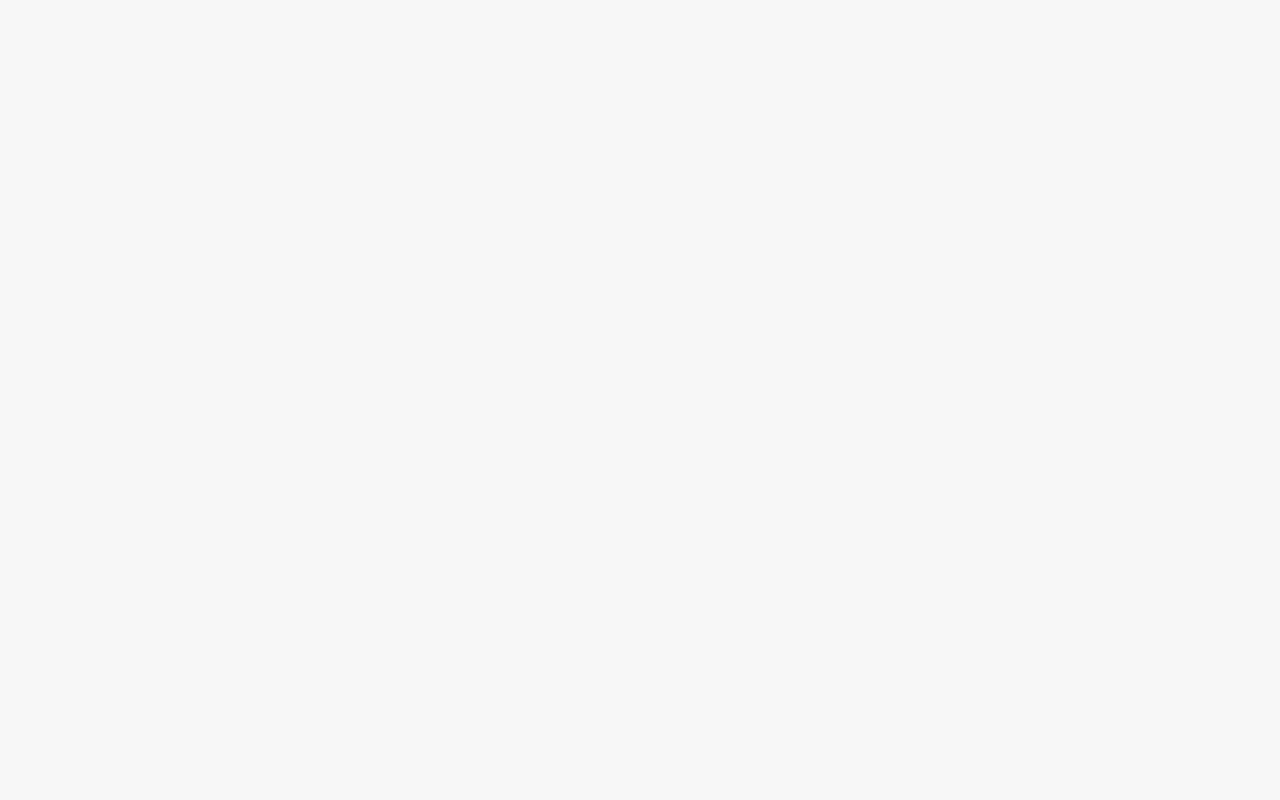
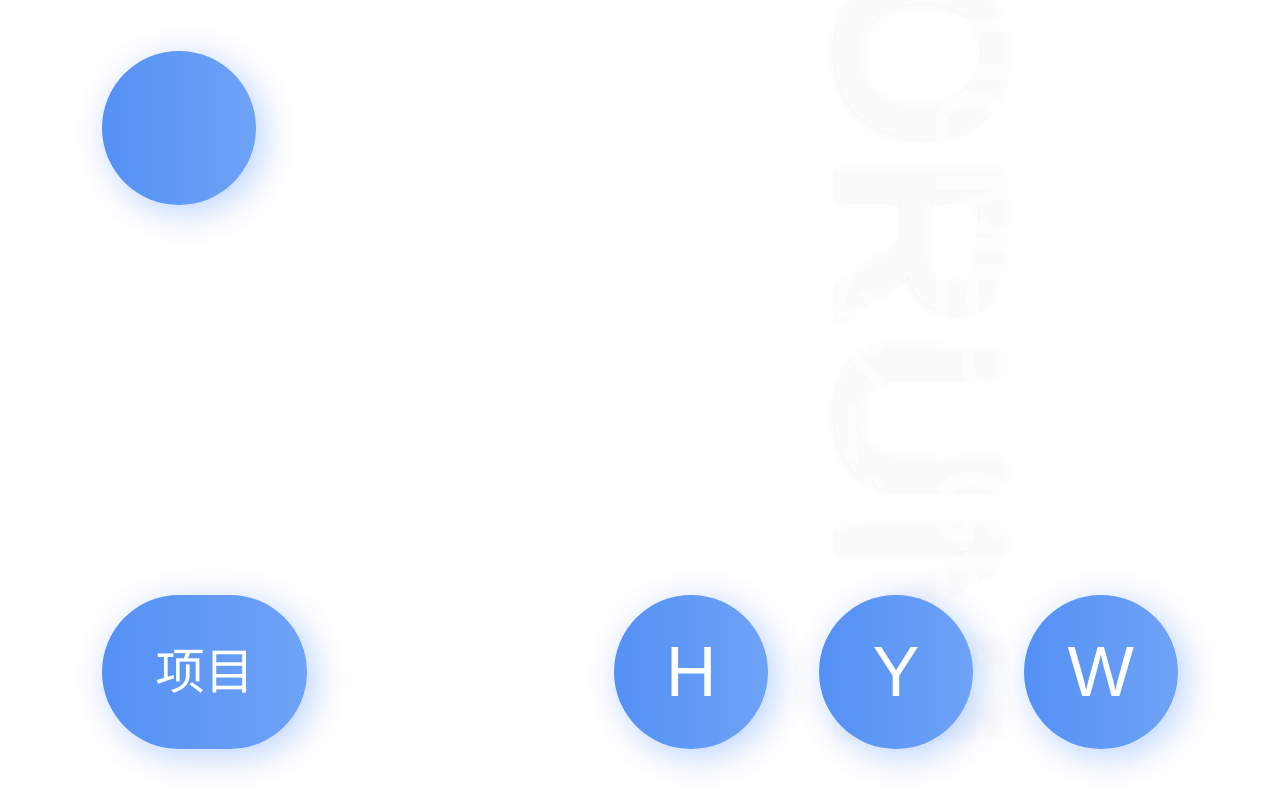
Before and after one commit to yoru-gh/yoyo, a Vue app: page / in a window 1280 px wide. Built offline with nearby package versions, Linux system fonts and the light colour scheme.

Commit message:
重构中

```diff
--- a/src/App.vue
+++ b/src/App.vue
@@ -1,9 +1,5 @@
 <template>
 	<div id="app">
-		<!-- <div id="nav">
-			<router-link to="/">Home</router-link>
-			<router-link to="/about">About</router-link>
-		</div> -->
 		<router-view/>
 	</div>
 </template>
--- a/src/views/Home.vue
+++ b/src/views/Home.vue
@@ -1,17 +1,264 @@
 <template>
 	<div class="main-box">
-		<!-- <img alt="Vue logo" src="../assets/logo.png"> -->
-		<!-- <HelloWorld msg="Welcome to Your Vue.js App"/> -->
-		<icon-sprite class="logo" icon-name="logo"/>
+		<div :class="['background',  { active: isActive }]">
+			<icon-sprite class="mat" icon-name="logo"/>
+			<icon-sprite class="logo" icon-name="logo"/>
+			<span class="title">YORUNI</span>
+			<span class="text">主页 HOMEPAGE <i>ホームページ</i></span>
+		</div>
+		<div class="content">
+			<router-link to="/">H</router-link>
+			<router-link to="/">Y</router-link>
+			<router-link to="/">W</router-link>
+			<router-link to="/">项目</router-link>
+		</div>
+		<a class="github" href="https://github.com/KazenoYoruni/KazenoYoruni.github.io" target="_blank">
+			<icon-sprite icon-name="github-line"/>
+		</a>
 	</div>
 </template>
 
 <style lang="less">
+@keyframes fadein {
+	0% {
+		opacity: .2;
+	}
+	100% {
+		opacity: 1;
+	}
+}
+@keyframes moveleft {
+	0% {
+		transform: translateX(-10vw);
+		opacity: .2;
+	}
+	100% {
+		transform: translateX(0);
+		opacity: 1;
+	}
+}
+@keyframes movetop {
+	0% {
+		transform: translateY(10vw);
+		opacity: .2;
+	}
+	100% {
+		transform: translateY(0);
+		opacity: 1;
+	}
+}
+@keyframes movebottom {
+	0% {
+		transform: translateY(-10vw);
+		opacity: .2;
+	}
+	100% {
+		transform: translateY(0);
+		opacity: 1;
+	}
+}
 .main-box {
-	.logo {
-		display: block;
-		width: 20vw;
-		height: 20vw;
+	width: 100vw;
+	height: 100vh;
+	overflow: hidden;
+	background: #fff;
+
+	.background {
+		position: relative;
+		width: 100vw;
+		height: 100vh;
+		overflow: hidden;
+
+		.mat{
+			position: absolute;
+			top: 50%;
+			left: 50%;
+			width: 180vw;
+			height: 180vw;
+			margin-top: -70vw;
+			margin-left: -60vw;
+			filter: blur(17vw);
+			transition: all .4s ease;
+			opacity: .2;
+
+			svg {
+				width: 170vw;
+				height: 170vw;
+			}
+		}
+
+		&.active {
+			.mat {
+				animation: fadein 5s ease forwards;
+			}
+
+			.logo {
+				animation: moveleft 6s ease forwards;
+			}
+
+			.title {
+				animation: movebottom 5s ease forwards;
+			}
+
+			.text {
+				animation: movetop 4s ease forwards;
+			}
+		}
+
+		&.motion {
+			.mat {
+				opacity: 1;
+			}
+
+			.logo {
+				transform: translateX(0);
+				opacity: 1;
+			}
+
+			.title {
+				transform: translateY(0);
+				opacity: 1;
+			}
+
+			.text {
+				transform: translateY(0);
+				opacity: 1;
+			}
+		}
+
+		.logo {
+			position: absolute;
+			bottom: 10vw;
+			left: 0;
+			width: 120vw;
+			height: 120vw;
+			margin-left: -24vw;
+			opacity: .2;
+			transform: translateX(-10vw);
+			transition: all .4s ease;
+
+			svg {
+				width: 120vw;
+				height: 120vw;
+			}
+		}
+
+		.title {
+			position: absolute;
+			top: 0;
+			right: 18vw;
+			width: 20vw;
+			height: 100%;
+			writing-mode: tb-rl;
+			text-align: center;
+			line-height: 20vw;
+			font-size: 7rem;
+			color: rgba(255,255,255,.6);
+			font-weight: 800;
+			text-indent: -20vw;
+			text-shadow: 2px 2px 10px rgba(0,0,0,.05);
+			-webkit-touch-callout: none;
+			-webkit-user-select: none;
+			user-select: none;
+			transform: translateY(10vw);
+			transition: all .4s ease;
+			opacity: .2;
+			/* -webkit-backface-visibility: hidden; */
+		}
+
+		.text {
+			position: absolute;
+			top: 0;
+			right: 9vw;
+			height: 100%;
+			writing-mode: tb-rl;
+			text-align: center;
+			line-height: 10vw;
+			font-size: 3rem;
+			color: rgba(255,255,255,.6);
+			font-weight: bold;
+			text-indent: 20vw;
+			-webkit-touch-callout: none;
+			-webkit-user-select: none;
+			user-select: none;
+			transform: translateY(10vw);
+			transition: all .4s ease;
+			opacity: .2;
+
+			i {
+				color: inherit;
+				font-style: normal;
+				font-size: 2rem;
+				letter-spacing: 0;
+			}
+		}
+	}
+
+	.content {
+		box-sizing: border-box;
+		position: fixed;
+		top: 0;
+		left: 0;
+		width: 100%;
+		height: 100%;
+		overflow: hidden;
+
+		a {
+			position: absolute;
+			bottom: 4vw;
+			width: 12vw;
+			height: 12vw;
+			text-align: center;
+			line-height: 12vw;
+			color: #fff;
+			font-size: 2rem;
+			border-radius: 6vw;
+			box-shadow: var(--theme-box-shadow);
+			background-image: var(--theme-gradient);
+			opacity: .9;
+
+			&:nth-of-type(1) {
+				right: 40vw;
+			}
+
+			&:nth-of-type(2) {
+				right: 24vw;
+			}
+
+			&:nth-of-type(3) {
+				right: 8vw;
+			}
+
+			&:nth-of-type(4) {
+				left: 8vw;
+				width: 16vw;
+				font-size: 1.4rem;
+			}
+		}
+	}
+
+	.github {
+		position: absolute;
+		top: 4vw;
+		left: 8vw;
+		height: 12vw;
+		width: 12vw;
+		text-align: center;
+		line-height: 12vw;
+		border-radius: 6vw;
+		opacity: .9;
+		box-shadow: var(--theme-box-shadow);
+		background-image: var(--theme-gradient);
+
+		span {
+			display: inline-block;
+			margin-top: 2vw;
+			svg {
+				width: 2.4rem;
+				height: 2.4rem;
+				fill: #fff;
+			}
+		}
 	}
 }
 </style>
@@ -21,6 +268,17 @@ import IconSprite from '@/components/SvgSprite.vue'
 
 export default {
 	name: 'home',
+	data () {
+		return {
+			isActive: false
+		}
+	},
+	mounted () {
+		// Vue 实例内部的 setTimeout 需要用箭头函数
+		setTimeout(() => {
+			this.isActive = true
+		}, 100)
+	},
 	components: {
 		IconSprite
 	}
```
Also changed, not shown: src/assets/icon/sprite.svg.
